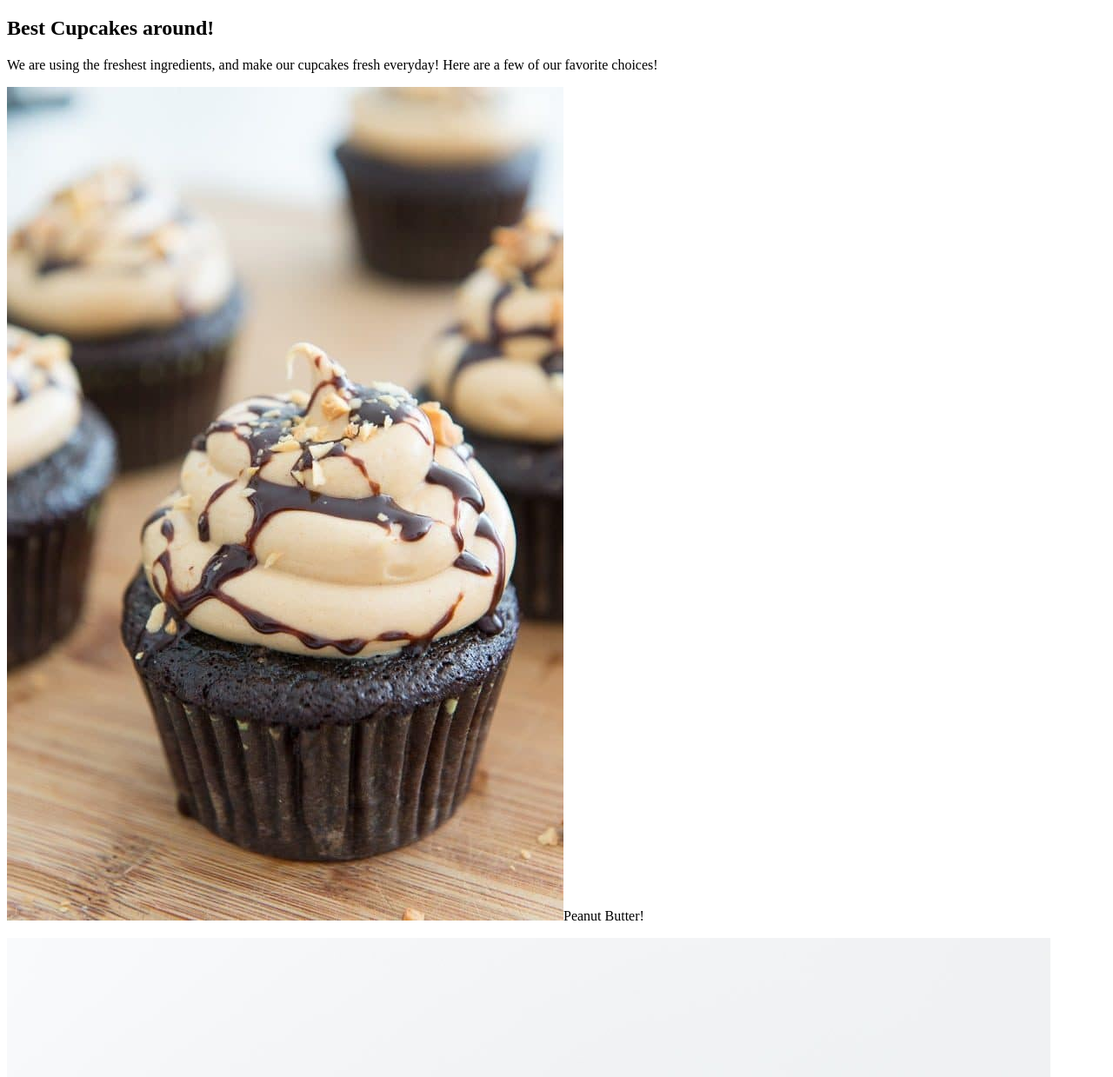
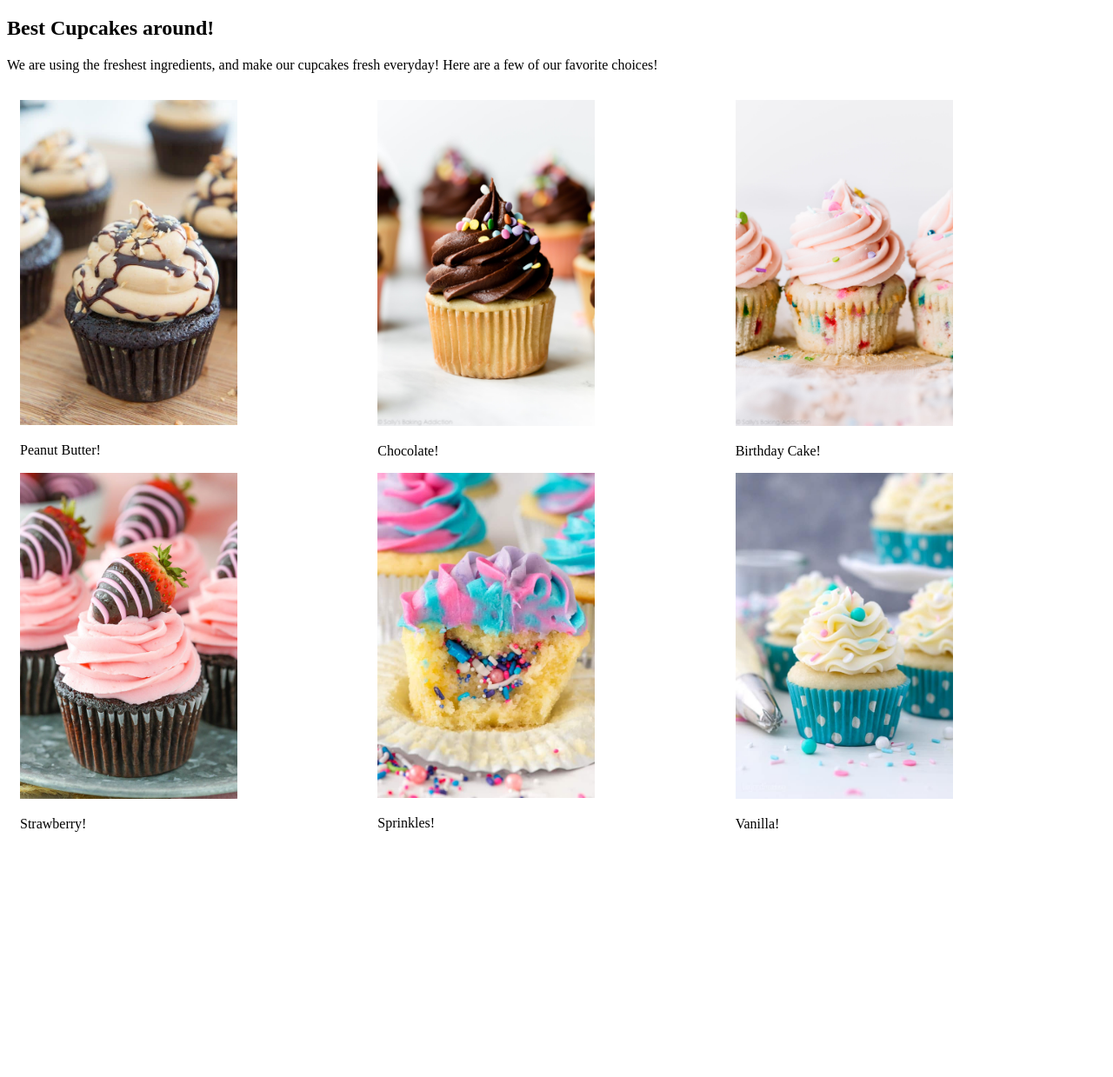
Before and after one commit to CommaderDavid/cupcake-store, a plain HTML site: page index.html in a window 1280 px wide. Shown: the part 61-1300 px from the top of the page at 87% size. After the commit the page ends 1057 px from the top, so only its background shows below. Drawn offline with Linux system fonts and the light colour scheme.

Commit message:
Add grid and div sections in the page and on the css sheet.

```diff
--- a/css/styles.css
+++ b/css/styles.css
@@ -0,0 +1,13 @@
+.cupcakelist .grid-container {
+  display: grid;
+  grid-template-columns: auto auto auto;
+  padding: 15px;
+}
+
+.cupcakelist .grid-item {
+  text-align: center;
+}
+
+img {
+  width: 250px;
+}
--- a/index.html
+++ b/index.html
@@ -1,7 +1,7 @@
 <!DOCTYPE html>
 <html>
   <head>
-    <link rel="stylesheet" href="css/style.css" text="text/css">
+    <link rel="stylesheet" href="css/styles.css" text="text/css">
     <title>Cupcake Shop</title>
   </head>
   <body>
@@ -10,8 +10,34 @@
 
     <p>We are using the freshest ingredients, and make our cupcakes fresh everyday! Here are a few of our favorite choices!</p>
 
-    <p><img src="img/peanut.jpg" alt="A photo of a peanut cupcake">Peanut Butter!</p>
-    <p><img src="img/chocolate.jpg" alt="A photo of a chocolate cupcake">Chocolate!</p>
-    <p><img src="img/pink.jpg" alt="A photo of a sprinkle cupcake">Sprinkles! </p>
+  <section class="cupcakelist">
+    <div class="grid-container">
+      <div class="grid-items">
+        <img src="img/peanut.jpg" alt="A photo of a peanut cupcake">
+        <p>Peanut Butter!</p>
+      </div>
+      <div class="grid-items">
+        <img src="img/chocolate.jpg" alt="A photo of a chocolate cupcake">
+        <p>Chocolate!</p>
+      </div>
+      <div class="grid-items">
+        <img src="img/pink.jpg" alt="A photo of a sprinkle cupcake">
+        <p>Birthday Cake!</p>
+      </div>
+      <div class="grid-items">
+        <img src="img/strawberry.jpg" alt="A photo of a strawberry cupcake">
+        <p>Strawberry!</p>
+      </div>
+      <div class="grid-items">
+        <img src="img/unicorn.jpg" alt="A photo of a unicorn cupcake">
+        <p>Sprinkles!</p>
+      </div>
+      <div class="grid-items">
+        <img src="img/vanilla.jpg" alt="A photo of a vanilla cupcake">
+        <p>Vanilla!</p>
+      </div>
+    </div>
+  </section>
+
   </body>
 </html>
```
